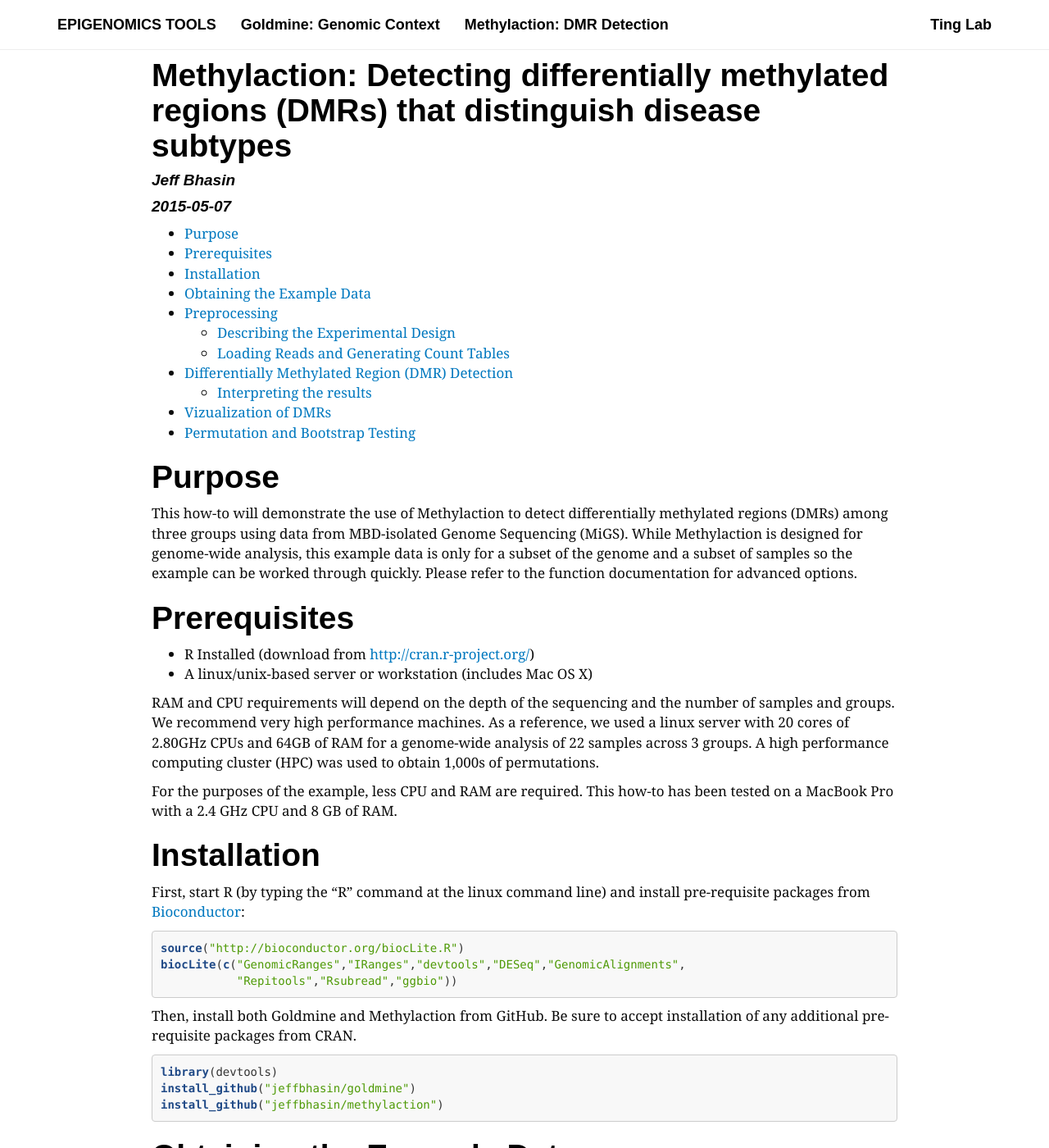
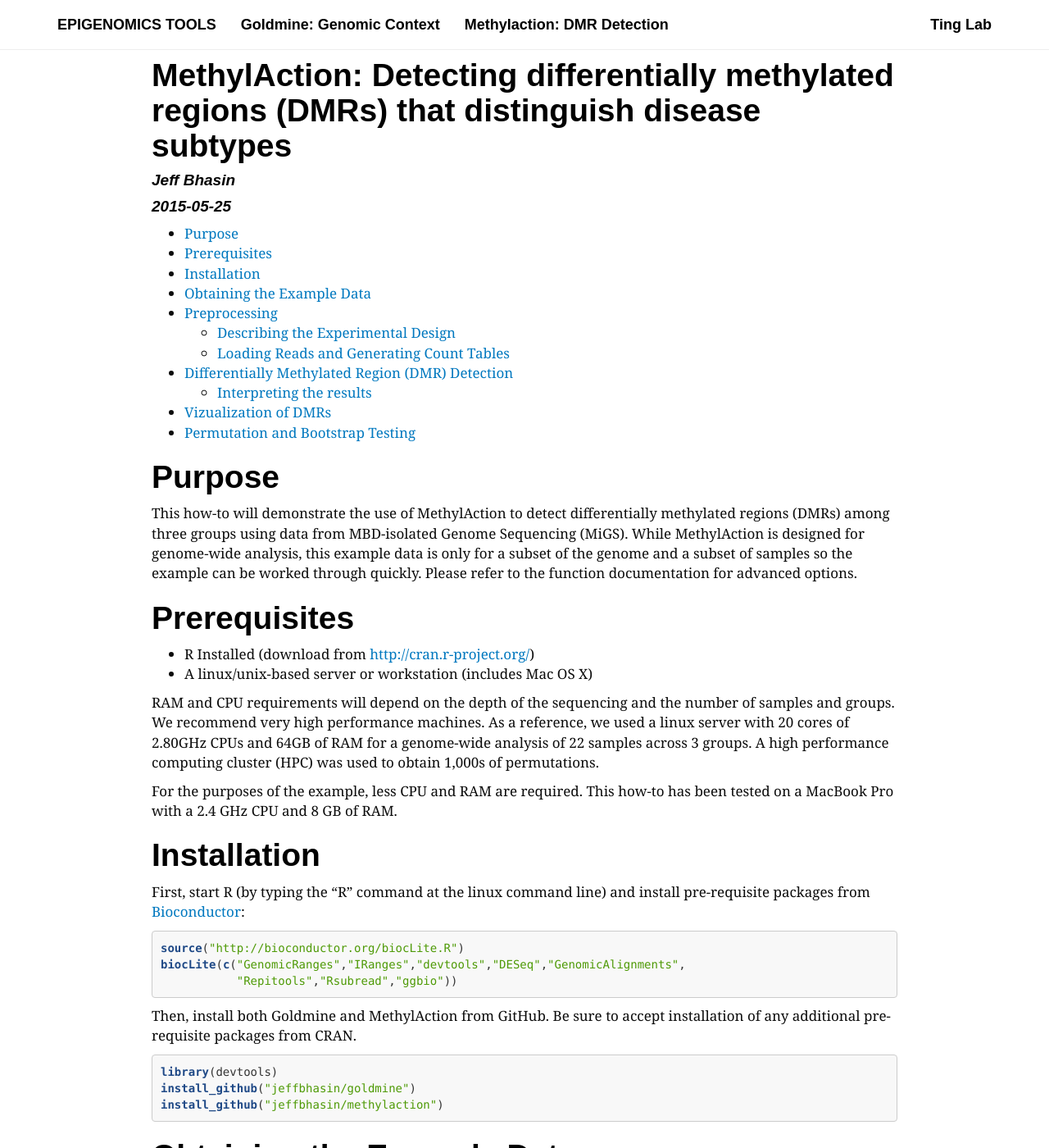
Before and after one commit to jeffbhasin/jeffbhasin.github.io, a Jekyll site: the page built from methylaction/docs/index.html, in a window 1280 px wide and 1400 px high. Shown: the whole window at 82% size. Built offline with Jekyll 4.4.1, drawn with Linux system fonts in a browser that asks for light colours; nearby versions of some CDN libraries; some web fonts are replaced; some of the changed text lies outside the part shown.

Commit message:
Change to MethylAction case

```diff
--- a/index.html
+++ b/index.html
@@ -23,7 +23,7 @@ title: "Epigenomics Tools: R packages by Bhasin, et al. for discovering function
 
           </div>
           <div class="col-lg-4">
-              <h1><a href="/methylaction">Methylaction</a></h1>
+              <h1><a href="/methylaction">MethylAction</a></h1>
               <p class="lead">Detecting differentially methylated regions (DMRs) that distinguish biological and disease subtypes</p>
               <a href="/methylaction"><img src="assets/img/ma.png" height="200"></a>
 
--- a/methylaction/docs/index.html
+++ b/methylaction/docs/index.html
@@ -1,14 +1,9 @@
 ---
 layout: default
-title: "Methylaction: How-To"
+title: "MethylAction: How-To"
 ---
 
 <script src="methylaction_files/jquery-1.11.0/jquery.min.js"></script>
-<!-- <meta name="viewport" content="width=device-width, initial-scale=1" />
-<link href="methylaction_files/bootstrap-3.3.1/css/bootstrap.min.css" rel="stylesheet" />
-<script src="methylaction_files/bootstrap-3.3.1/js/bootstrap.min.js"></script>
-<script src="methylaction_files/bootstrap-3.3.1/shim/html5shiv.min.js"></script>
-<script src="methylaction_files/bootstrap-3.3.1/shim/respond.min.js"></script> -->
 
 
 <style type="text/css">code{white-space: pre;}</style>
@@ -36,15 +31,6 @@ code > span.er { font-weight: bold; }
   pre:not([class]) {
     background-color: white;
   }
-
-
-  .table td {
-   text-align: center;
-}
-
-.table th {
-   text-align: center;
-}
 </style>
 
 
@@ -67,9 +53,9 @@ img {
 
 
 <div id="header">
-<h1 class="title">Methylaction: Detecting differentially methylated regions (DMRs) that distinguish disease subtypes</h1>
+<h1 class="title">MethylAction: Detecting differentially methylated regions (DMRs) that distinguish disease subtypes</h1>
 <h4 class="author"><em>Jeff Bhasin</em></h4>
-<h4 class="date"><em>2015-05-07</em></h4>
+<h4 class="date"><em>2015-05-25</em></h4>
 </div>
 
 <div id="TOC">
@@ -92,7 +78,7 @@ img {
 
 <div id="purpose" class="section level1">
 <h1>Purpose</h1>
-<p>This how-to will demonstrate the use of Methylaction to detect differentially methylated regions (DMRs) among three groups using data from MBD-isolated Genome Sequencing (MiGS). While Methylaction is designed for genome-wide analysis, this example data is only for a subset of the genome and a subset of samples so the example can be worked through quickly. Please refer to the function documentation for advanced options.</p>
+<p>This how-to will demonstrate the use of MethylAction to detect differentially methylated regions (DMRs) among three groups using data from MBD-isolated Genome Sequencing (MiGS). While MethylAction is designed for genome-wide analysis, this example data is only for a subset of the genome and a subset of samples so the example can be worked through quickly. Please refer to the function documentation for advanced options.</p>
 </div>
 <div id="prerequisites" class="section level1">
 <h1>Prerequisites</h1>
@@ -109,7 +95,7 @@ img {
 <pre class="sourceCode r"><code class="sourceCode r"><span class="kw">source</span>(<span class="st">&quot;http://bioconductor.org/biocLite.R&quot;</span>)
 <span class="kw">biocLite</span>(<span class="kw">c</span>(<span class="st">&quot;GenomicRanges&quot;</span>,<span class="st">&quot;IRanges&quot;</span>,<span class="st">&quot;devtools&quot;</span>,<span class="st">&quot;DESeq&quot;</span>,<span class="st">&quot;GenomicAlignments&quot;</span>,
            <span class="st">&quot;Repitools&quot;</span>,<span class="st">&quot;Rsubread&quot;</span>,<span class="st">&quot;ggbio&quot;</span>))</code></pre>
-<p>Then, install both Goldmine and Methylaction from GitHub. Be sure to accept installation of any additional pre-requisite packages from CRAN.</p>
+<p>Then, install both Goldmine and MethylAction from GitHub. Be sure to accept installation of any additional pre-requisite packages from CRAN.</p>
 <pre class="sourceCode r"><code class="sourceCode r"><span class="kw">library</span>(devtools)
 <span class="kw">install_github</span>(<span class="st">&quot;jeffbhasin/goldmine&quot;</span>)
 <span class="kw">install_github</span>(<span class="st">&quot;jeffbhasin/methylaction&quot;</span>)</code></pre>
@@ -124,7 +110,7 @@ img {
 </div>
 <div id="preprocessing" class="section level1">
 <h1>Preprocessing</h1>
-<p>First, start R, and load the methylaction R package into the session.</p>
+<p>First, start R, and load the “methylaction” R package into the session.</p>
 <pre class="sourceCode r"><code class="sourceCode r"><span class="kw">library</span>(methylaction)</code></pre>
 <div id="describing-the-experimental-design" class="section level2">
 <h2>Describing the Experimental Design</h2>
@@ -151,7 +137,7 @@ img {
 </div>
 <div id="loading-reads-and-generating-count-tables" class="section level2">
 <h2>Loading Reads and Generating Count Tables</h2>
-<p>All read alignments are read and processed from the BAM files into an RData workspace that is saved to disk, and this prevents the user from having to re-process data again for each run of Methylaction. The getReads() function obtains the coordinates of the read alignments from the BAM file. The initial stage of the program works with fragment counts in 50bp windows, which are also computed once and saved by the function getCounts().</p>
+<p>All read alignments are read and processed from the BAM files into an RData workspace that is saved to disk, and this prevents the user from having to re-process data again for each run of MethylAction. The getReads() function obtains the coordinates of the read alignments from the BAM file. The initial stage of the program works with fragment counts in 50bp windows, which are also computed once and saved by the function getCounts().</p>
 <p>There are two other variables specific to the experiment that are needed in the next step. These are the window size (we recommend 50bp) and the fragment size used for generating the sequencing library. This fragment size is not the read length – it is the average size of a fragment in the sequencing library that was prepared. Often this number is available from BioAnayzer results, and should be known to whomever did the sequencing library preparation for your study. In the case of paired end data, the fragsize variable can be set to “paired” and valid mate pairs will be used.</p>
 <p>First, define the variables that will be needed for the preprocessing functions:</p>
 <pre class="sourceCode r"><code class="sourceCode r">chrs &lt;-<span class="st"> &quot;chr22&quot;</span>
@@ -270,8 +256,8 @@ counts &lt;-<span class="st"> </span><span class="kw">getCounts</span>(<span cla
 <table>
 <thead>
 <tr class="header">
-<th align="right">pattern</th>
-<th align="right">type</th>
+<th align="left">pattern</th>
+<th align="left">type</th>
 <th align="right">nDMRs</th>
 <th align="right">permMean</th>
 <th align="right">permSD</th>
@@ -281,13 +267,13 @@ counts &lt;-<span class="st"> </span><span class="kw">getCounts</span>(<span cla
 </thead>
 <tbody>
 <tr class="odd">
-<td align="center">001</td>
-<td align="center">all</td>
-<td align="center">94</td>
-<td align="center">31.33</td>
-<td align="center">18.56</td>
-<td align="center">0.59</td>
-<td align="center">33.33</td>
+<td align="left">001</td>
+<td align="left">all</td>
+<td align="right">94</td>
+<td align="right">31.33</td>
+<td align="right">18.56</td>
+<td align="right">0.59</td>
+<td align="right">33.33</td>
 </tr>
 <tr class="even">
 <td align="left">001</td>
```
Also changed, not shown: methylaction/index.html (+6 -6 lines), methylaction_howto/methylaction.Rmd (+8 -8 lines), methylaction_howto/methylaction.html (+8 -8 lines), 4 other files.
